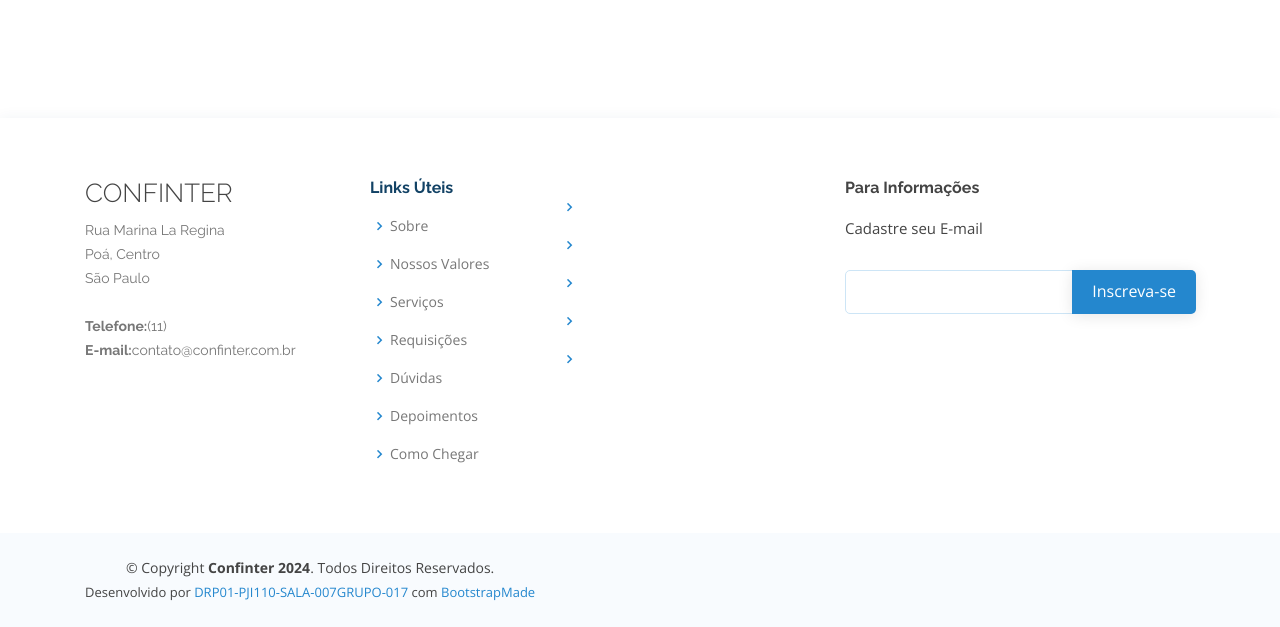
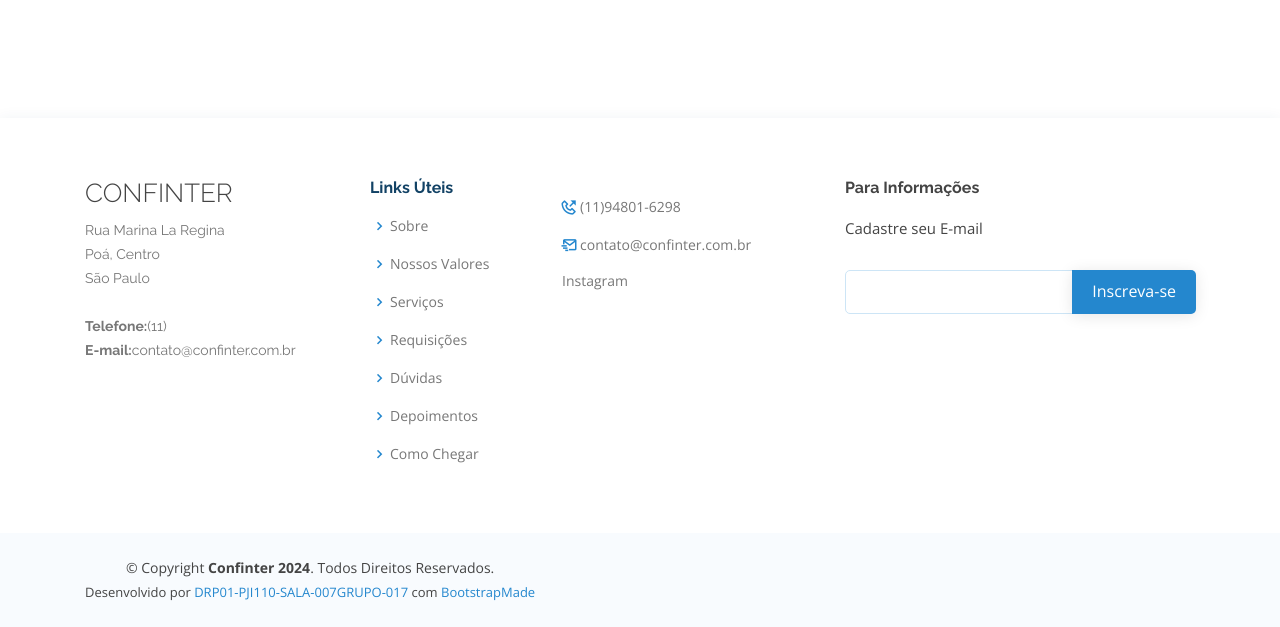
Before and after one commit to finandolopes/tstPI, a PHP site: page / in a window 1280 px wide. Shown: the part 5504-6131 px from the top of the page. Run offline with PHP 8.4, Linux system fonts and the light colour scheme; data comes from the database, SQL or seed files in the repository.

Commit message:
Update index.php

```diff
--- a/index.php
+++ b/index.php
@@ -992,11 +992,10 @@ function gerarHashSenha($senha) {
                     <div class="col-lg-3 col-md-6 footer-links">
                         <h4></h4>
                         <ul>
-                            <li><i class="bx bx-chevron-right"></i> <a href="#"></a></li>
-                            <li><i class="bx bx-chevron-right"></i> <a href="#"></a></li>
-                            <li><i class="bx bx-chevron-right"></i> <a href="#"></a></li>
-                            <li><i class="bx bx-chevron-right"></i> <a href="#"></a></li>
-                            <li><i class="bx bx-chevron-right"></i> <a href="#"></a></li>
+                            <li><i class="bx bx-phone-outgoing"></i> <a href="#">(11)94801-6298</a></li>
+                            <li><i class="bx bx-mail-send"></i> <a href="#">contato@confinter.com.br</a></li>
+                            <li><i class="bx bx-instagram"></i> <a href="https://www.instagram.com/confintersp?igsh=a3NuaGJrem5pYzZu">Instagram</a></li>
+
                         </ul>
                     </div>
 
```
